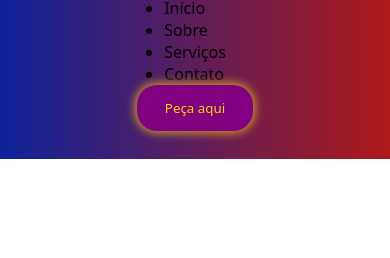
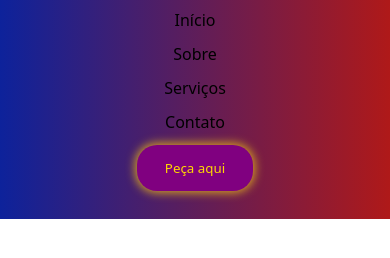
Before and after one commit to matheusasfbr/Estudo, a plain HTML site: page index.html in a window 390 px wide. Both pictures are taken after a click on the button 347 px from the left and 45 px from the top of the page. Shown: the part 66-324 px from the top of the page. Drawn offline with nearby package versions, Linux system fonts and the light colour scheme; a web font is replaced by a local one.

Commit message:
correção

```diff
--- a/estilo.css
+++ b/estilo.css
@@ -102,4 +102,17 @@ a:visited{
         align-items: center;
     }
 
+    /*Estilizando o Menu*/
+
+    #mobileNavList{
+        display: flex;
+        flex-direction: column;
+        gap: 12px;
+        margin: 12px 0px;
+    }
+
+    #mobileNavList .list{
+        list-style: none;
+        text-align: center;
+    }
 }
```
